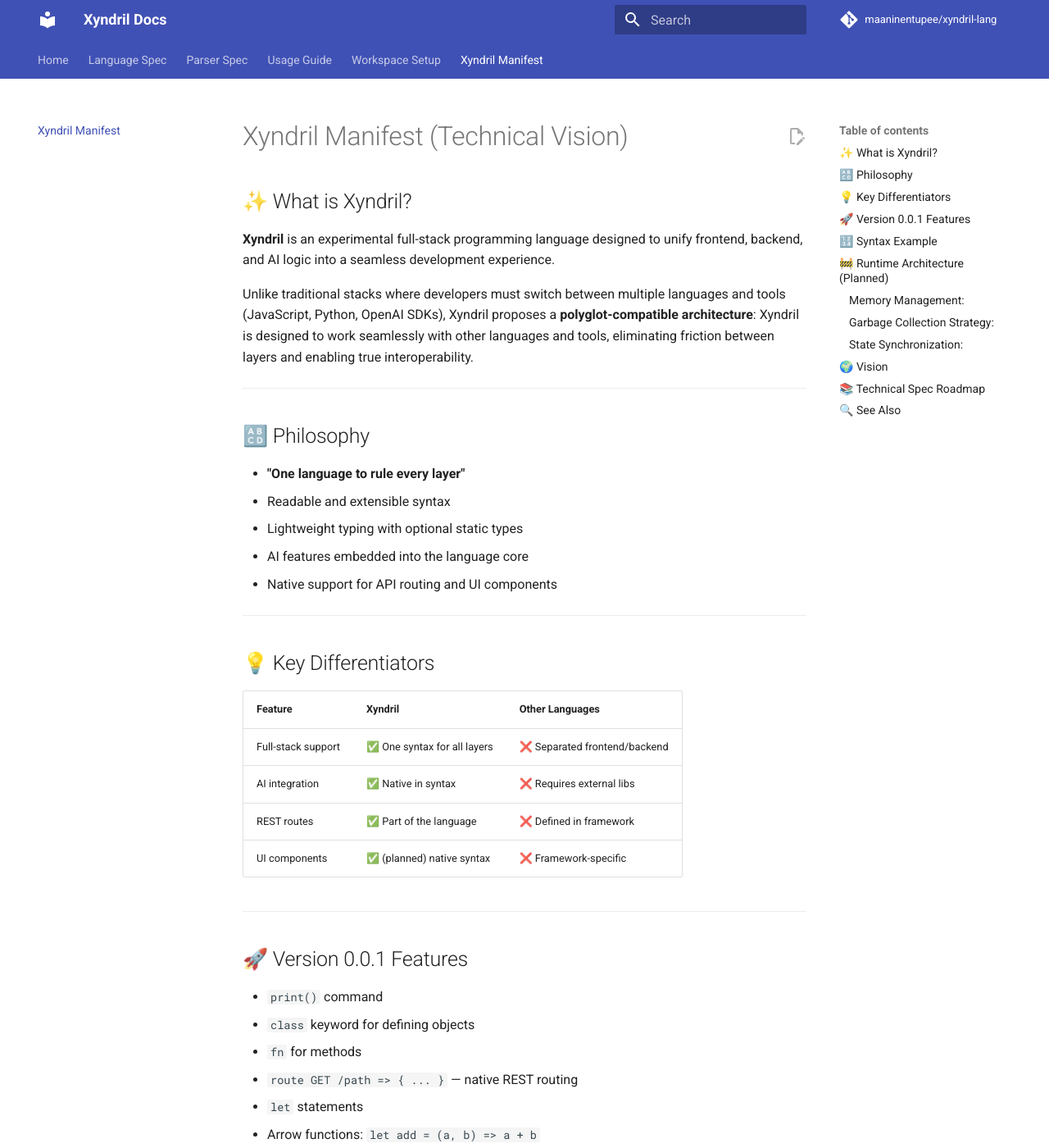
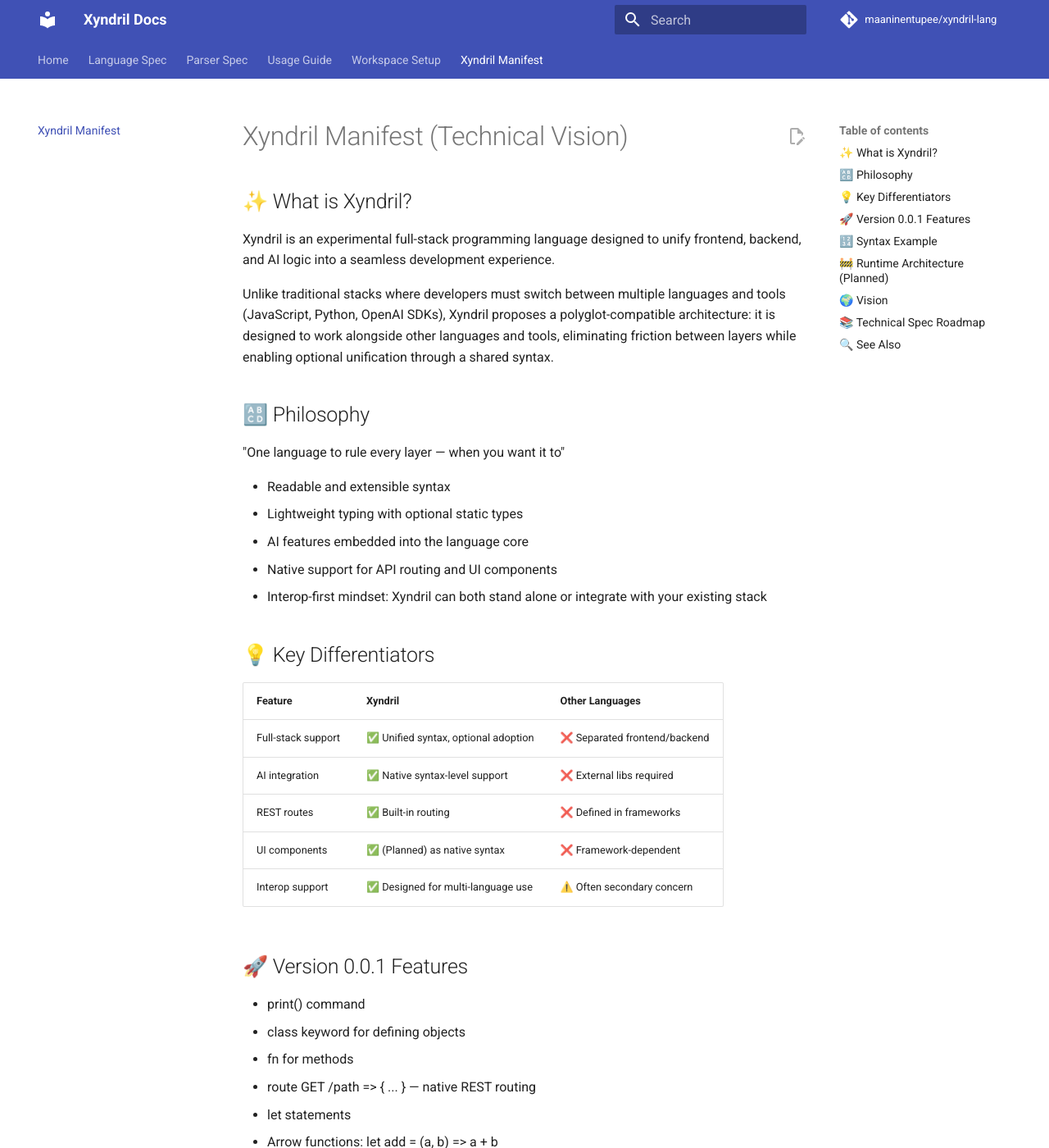
Before and after one commit to maaninentupee/xyndril-lang, an MkDocs documentation site: the page built from docs/xyndril-manifest.md, in a window 1280 px wide and 1400 px high. Shown: the whole window at 82% size. Built offline with MkDocs 1.6.1 and Material for MkDocs 9.7.7, drawn with Linux system fonts in a browser that asks for light colours; comment, search, counter and statistics services are not loaded; some of the changed text lies outside the part shown.

Commit message:
docs: update xyndril-manifest.md with polyglot/interop vision, no monolithic claims, matches published manifest

````diff
--- a/docs/xyndril-manifest.md
+++ b/docs/xyndril-manifest.md
@@ -2,48 +2,40 @@
 
 ## ✨ What is Xyndril?
 
-**Xyndril** is an experimental full-stack programming language designed to unify frontend, backend, and AI logic into a seamless development experience.
+Xyndril is an experimental full-stack programming language designed to unify frontend, backend, and AI logic into a seamless development experience.
 
-Unlike traditional stacks where developers must switch between multiple languages and tools (JavaScript, Python, OpenAI SDKs), Xyndril proposes a **polyglot-compatible architecture**: Xyndril is designed to work seamlessly with other languages and tools, eliminating friction between layers and enabling true interoperability.
-
----
+Unlike traditional stacks where developers must switch between multiple languages and tools (JavaScript, Python, OpenAI SDKs), Xyndril proposes a polyglot-compatible architecture: it is designed to work alongside other languages and tools, eliminating friction between layers while enabling optional unification through a shared syntax.
 
 ## 🔠 Philosophy
+"One language to rule every layer — when you want it to"
 
-- **"One language to rule every layer"**
 - Readable and extensible syntax
 - Lightweight typing with optional static types
 - AI features embedded into the language core
 - Native support for API routing and UI components
-
----
+- Interop-first mindset: Xyndril can both stand alone or integrate with your existing stack
 
 ## 💡 Key Differentiators
 
-| Feature | Xyndril | Other Languages |
-|--------|----------|-----------------|
-| Full-stack support | ✅ One syntax for all layers | ❌ Separated frontend/backend |
-| AI integration | ✅ Native in syntax | ❌ Requires external libs |
-| REST routes | ✅ Part of the language | ❌ Defined in framework |
-| UI components | ✅ (planned) native syntax | ❌ Framework-specific |
-
----
+| Feature              | Xyndril                              | Other Languages              |
+|----------------------|--------------------------------------|------------------------------|
+| Full-stack support   | ✅ Unified syntax, optional adoption  | ❌ Separated frontend/backend |
+| AI integration       | ✅ Native syntax-level support        | ❌ External libs required     |
+| REST routes          | ✅ Built-in routing                   | ❌ Defined in frameworks      |
+| UI components        | ✅ (Planned) as native syntax         | ❌ Framework-dependent        |
+| Interop support      | ✅ Designed for multi-language use    | ⚠️ Often secondary concern    |
 
 ## 🚀 Version 0.0.1 Features
-
-- `print()` command
-- `class` keyword for defining objects
-- `fn` for methods
-- `route GET /path => { ... }` — native REST routing
-- `let` statements
-- Arrow functions: `let add = (a, b) => a + b`
-- Conditional logic with `if/else`
-- ✨ AI Command: `ai.prompt("...")` *(planned v0.0.2)*
-
----
+- print() command
+- class keyword for defining objects
+- fn for methods
+- route GET /path => { ... } — native REST routing
+- let statements
+- Arrow functions: let add = (a, b) => a + b
+- Conditional logic with if/else
+- ✨ AI Command: ai.prompt("...") (planned v0.0.2)
 
 ## 🔢 Syntax Example
-
 ```cf
 // Class definition
 class User {
@@ -83,48 +75,39 @@
   .map(user => user.name)
 ```
 
----
-
 ## 🚧 Runtime Architecture (Planned)
-
-### Memory Management:
+**Memory Management:**
 - Static analysis of variables at compile time
 - Stack allocation for primitives
 - Heap with generational GC for complex types
 - Region-based memory zones for task-specific speed
 
-### Garbage Collection Strategy:
+**Garbage Collection Strategy:**
 - Generational GC
 - Concurrent execution
 - Incremental marking
 - Region-based optimization
 
-### State Synchronization:
+**State Synchronization:**
 - Realtime sync between client and server
 - Reactive dataflow model planned
 
----
+## 🌍 Vision
+Xyndril is not just a new syntax. It is an attempt to create a cohesive, AI-native programming world where API logic, UI elements, and AI behavior can all be expressed in one language — without excluding others.
 
-## 🌍 Vision
+One language. Unified syntax. Interoperable by design.
 
-**Xyndril** is not just a new syntax. It is an attempt to create a cohesive, AI-native programming world where API logic, UI elements, and AI behavior are written in one language.
-
-**One language. One stack. Total fusion.**
-
----
+Xyndril empowers developers to choose how deeply they adopt it: as a single-language full-stack platform, a language for AI agent workflows, or a flexible interop layer alongside existing systems.
 
 ## 📚 Technical Spec Roadmap
-
-| Design Files (Claude) | Refactored Code (GPT) |
-|-----------------------|------------------------|
-| `design/ast.cld.py` | → `src/ast.py` |
-| `design/interpreter.cld.py` | → `src/interpreter.py` |
-| `design/parser_spec.md` | → `parser/xyndril.g4` |
-| *(REPL Design)* | → `src/repl.py` |
+| Design Files (Claude)       | Refactored Code (GPT)    |
+|----------------------------|--------------------------|
+| design/ast.cld.py          | → src/ast.py             |
+| design/interpreter.cld.py  | → src/interpreter.py     |
+| design/parser_spec.md      | → parser/xyndril.g4      |
+| (REPL Design)              | → src/repl.py            |
 
 Design files are used as a planning layer, and refactoring is done by GPT for final integration into the compiler.
-
----
 
 ## 🔍 See Also
 - [GitHub Repository](https://github.com/maaninentupee/xyndril-kit)
````
